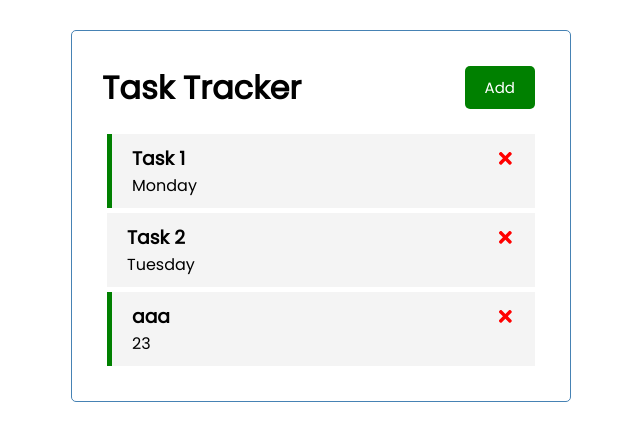
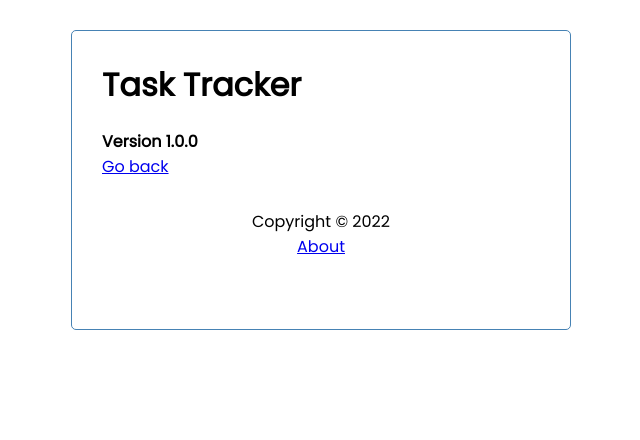
Before and after one commit to damjanh/react-task-manager, a React (Create React App) app: page /about in a window 1280 px wide. Shown: the top 440 px of the page, without its empty margins (319-959 px from the left). Built offline with nearby package versions, Linux system fonts and the light colour scheme; data requests are answered from the project's data file.

Commit message:
Add Router and add About

```diff
--- a/db.json
+++ b/db.json
@@ -7,16 +7,16 @@
       "reminder": true
     },
     {
-      "id": 2,
-      "text": "Task 2",
-      "day": "Tuesday",
-      "reminder": false
+      "text": "Task2",
+      "day": "Saturday",
+      "reminder": true,
+      "id": 5
     },
     {
-      "text": "aaa",
-      "day": "23",
-      "reminder": true,
-      "id": 3
+      "text": "Task3",
+      "day": "Friday",
+      "reminder": false,
+      "id": 6
     }
   ]
 }
--- a/package.json
+++ b/package.json
@@ -10,6 +10,7 @@
     "react": "^18.2.0",
     "react-dom": "^18.2.0",
     "react-icons": "^4.4.0",
+    "react-router-dom": "^6.3.0",
     "react-scripts": "^5.0.1",
     "web-vitals": "^2.1.4"
   },
--- a/src/App.js
+++ b/src/App.js
@@ -1,7 +1,10 @@
 import { useState, useEffect } from 'react'
+import { BrowserRouter as Router, Route, Routes } from 'react-router-dom'
 import Header from "./components/Header"
 import Tasks from './components/Tasks'
 import AddTask from './components/AddTask'
+import Footer from './components/Footer'
+import About from './components/About'
 
 function App() {
 
@@ -87,11 +90,23 @@
   }
 
   return (
-    <div className="container">
-      <Header title="Task Tracker" showAddTask={showAddTask} onToggleShowAddTask={toggleShowAddTask} />
-      { showAddTask ? <AddTask onAddTask={addTask} /> : null }
-      { tasks.length > 0 ? <Tasks tasks={tasks} onDelete={deleteEvent} onToggle={toggleReminder} /> : 'No tasks' }
-    </div>
+    <Router>
+      <div className="container">
+        <Header title="Task Tracker" showAddTask={showAddTask} onToggleShowAddTask={toggleShowAddTask} />
+        <Routes>
+          <Route
+            path='/'
+            element={
+              <>
+                {showAddTask ? <AddTask onAddTask={addTask} /> : null}
+                {tasks.length > 0 ? <Tasks tasks={tasks} onDelete={deleteEvent} onToggle={toggleReminder} /> : 'No tasks'}
+              </>
+            } />
+          <Route path='/about' element={<About/>} />
+        </Routes>
+        <Footer />
+      </div>
+    </Router>
   );
 }
 
--- /dev/null
+++ b/src/components/About.js
@@ -0,0 +1,12 @@
+import { Link } from 'react-router-dom'
+
+const About = () => {
+  return (
+    <div>
+      <h4>Version 1.0.0</h4>
+      <Link to="/">Go back</Link>
+    </div>
+  )
+}
+
+export default About
--- /dev/null
+++ b/src/components/Footer.js
@@ -0,0 +1,12 @@
+import { Link } from 'react-router-dom'
+
+const Footer = () => {
+  return (
+    <footer>
+      <p>Copyright &copy; 2022</p>
+      <Link to="/about">About</Link>
+    </footer>
+  )
+}
+
+export default Footer
--- a/src/components/Header.js
+++ b/src/components/Header.js
@@ -1,14 +1,16 @@
 import PropTypes from 'prop-types'
+import { useLocation } from 'react-router-dom'
 import Button from './Button'
 
 const Header = ({ title, showAddTask, onToggleShowAddTask }) => {
+  const location = useLocation()
   return (
     <header className='header'>
       <h1>{title}</h1>
-      <Button color={showAddTask ? 'red' : 'green'}
+      {location.pathname==='/' && <Button color={showAddTask ? 'red' : 'green'}
         text={showAddTask ? 'Close' : 'Add'}
         onClick={() => onToggleShowAddTask()}
-      />
+      />}
     </header>
   )
 }
```
Also changed, not shown: 1 other file (tests, documents, lock files or other folders).
